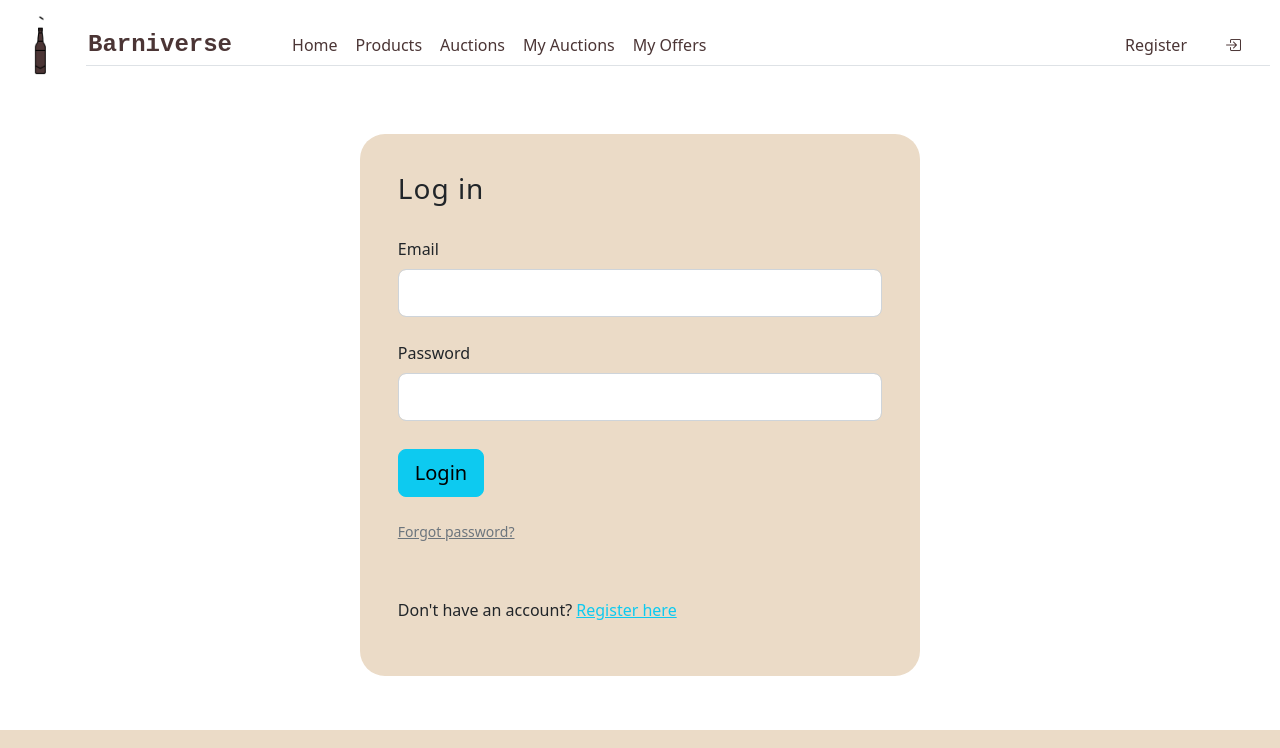
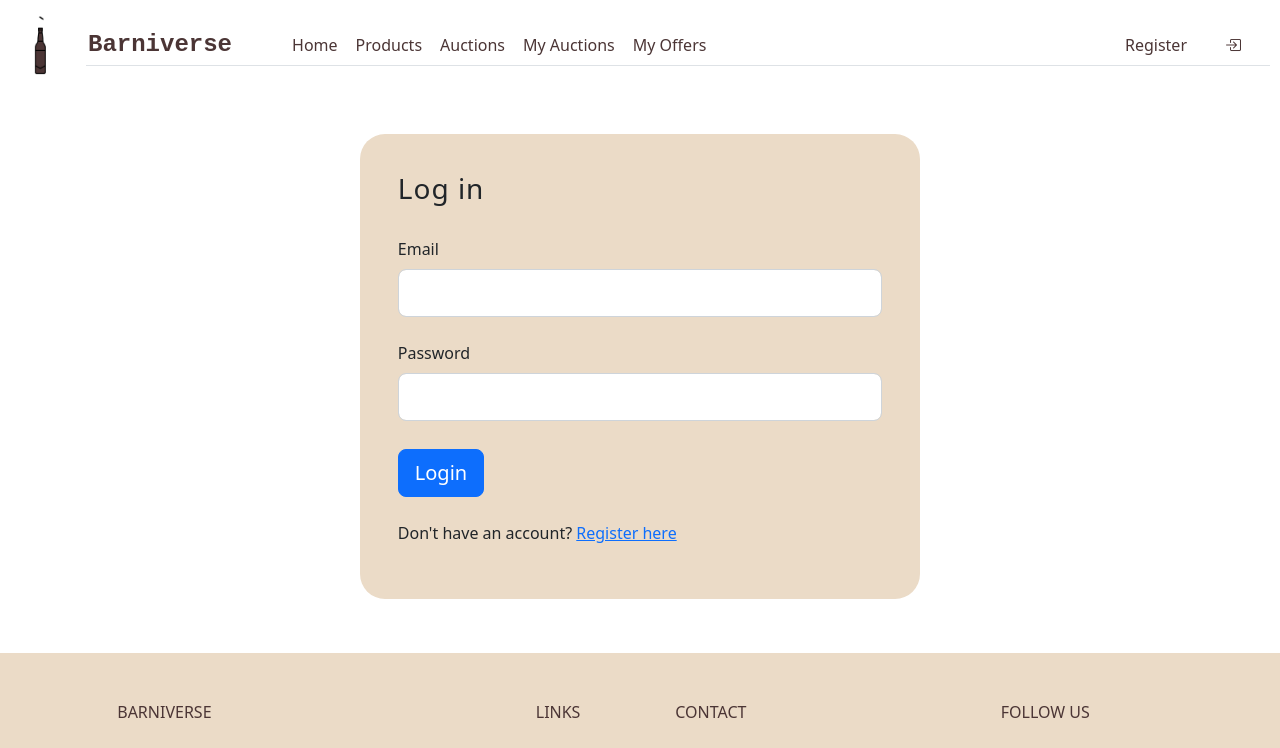
Before and after one commit to lukasfoidl/barniverse, a Vue app in the folder frontend/barniverse_frontend/: page /login in a window 1280 px wide. Shown: the top 748 px of the page. Built offline with nearby package versions, Linux system fonts and the light colour scheme.

Commit message:
fixed button stlyes +  added router-links to Login- and Register-Form

```diff
--- a/frontend/barniverse_frontend/src/components/forms/LoginForm.vue
+++ b/frontend/barniverse_frontend/src/components/forms/LoginForm.vue
@@ -24,11 +24,11 @@
 
             </div>
             <div class="pt-1 mb-4">
-                    <button class="btn btn-info btn-lg btn-block" type="button" v-on:click.prevent="login">Login</button>
+                    <button class="btn btn-primary btn-lg" type="button" v-on:click.prevent="login">Login</button>
             </div>
 
-            <p class="small mb-5 pb-lg-2"><a class="text-muted" href="#!">Forgot password?</a></p>
-            <p>Don't have an account? <a href="#!" class="link-info">Register here</a></p>
+
+            <p>Don't have an account? <router-link id="register" class="link" to="/register">Register here</router-link> </p>
 
         </form>
 
--- a/frontend/barniverse_frontend/src/components/forms/RegisterForm.vue
+++ b/frontend/barniverse_frontend/src/components/forms/RegisterForm.vue
@@ -129,7 +129,9 @@
         </div>
         <div class="mt-4">
 
-            <a href="">already have an account?</a>
+            <router-link id="login" class="link" to="/login">
+                        already have an account?
+                    </router-link>
         </div>
 
     </div>
```
